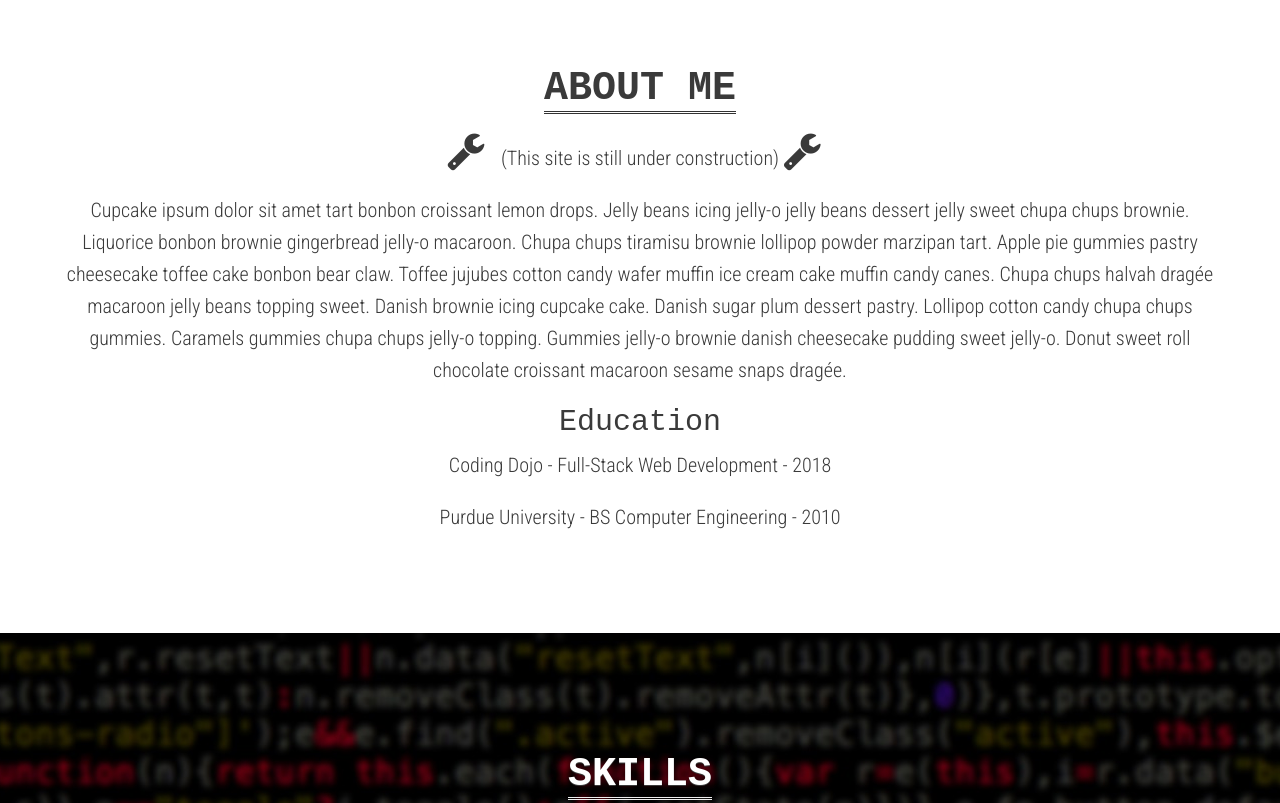
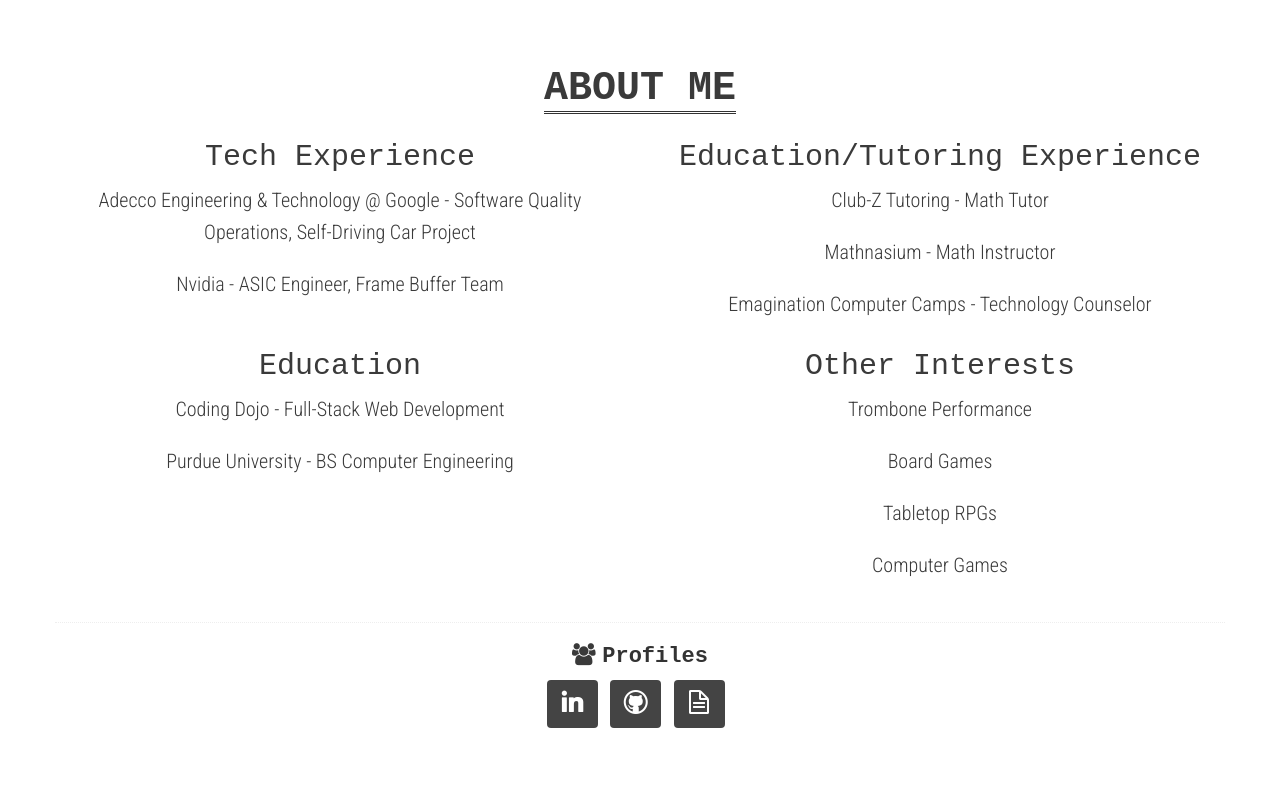
Before and after one commit to dfreidin/DevProfile, a plain HTML site: page index.html in a window 1280 px wide. Shown: the part 540-1343 px from the top of the page. Drawn offline with Linux system fonts and the light colour scheme.

Commit message:
updated "about me" section

```diff
--- a/index.html
+++ b/index.html
@@ -90,17 +90,42 @@
             <h3><span>About Me</span></h3>
           </div>
           <div class="sub-heading">
-            <p>
-              <i class="icon-wrench icon-2x"></i>
-              (This site is still under construction)
-              <i class="icon-wrench icon-2x"></i>
-            </p>
-            <p>
-                Cupcake ipsum dolor sit amet tart bonbon croissant lemon drops. Jelly beans icing jelly-o jelly beans dessert jelly sweet chupa chups brownie. Liquorice bonbon brownie gingerbread jelly-o macaroon. Chupa chups tiramisu brownie lollipop powder marzipan tart. Apple pie gummies pastry cheesecake toffee cake bonbon bear claw. Toffee jujubes cotton candy wafer muffin ice cream cake muffin candy canes. Chupa chups halvah dragée macaroon jelly beans topping sweet. Danish brownie icing cupcake cake. Danish sugar plum dessert pastry. Lollipop cotton candy chupa chups gummies. Caramels gummies chupa chups jelly-o topping. Gummies jelly-o brownie danish cheesecake pudding sweet jelly-o. Donut sweet roll chocolate croissant macaroon sesame snaps dragée.
-            </p>
-            <h2>Education</h2>
-            <p>Coding Dojo - Full-Stack Web Development - 2018</p>
-            <p>Purdue University - BS Computer Engineering - 2010</p>
+            <div class="row">
+              <div class="span6">
+                <h2>Tech Experience</h2>
+                <p>Adecco Engineering & Technology @ Google - Software Quality Operations, Self-Driving Car Project</p>
+                <p>Nvidia - ASIC Engineer, Frame Buffer Team</p>
+              </div>
+              <div class="span6">
+                <h2>Education/Tutoring Experience</h2>
+                <p>Club-Z Tutoring - Math Tutor</p>
+                <p>Mathnasium - Math Instructor</p>
+                <p>Emagination Computer Camps - Technology Counselor</p>
+              </div>
+            </div>
+            <div class="row">
+              <div class="span6">
+                <h2>Education</h2>
+                <p>Coding Dojo - Full-Stack Web Development</p>
+                <p>Purdue University - BS Computer Engineering</p>
+              </div>
+              <div class="span6">
+                <h2>Other Interests</h2>
+                <p>Trombone Performance</p>
+                <p>Board Games</p>
+                <p>Tabletop RPGs</p>
+                <p>Computer Games</p>
+              </div>
+            </div>
+            <div class="dotted_line"></div>
+            <h4><i class="icon-group"></i><strong>Profiles</strong></h4>
+            <div class="social-links">
+              <ul class="social-links">
+                <li><a href="https://www.linkedin.com/in/david-freidin" target="_blank" title="Linkedin"><i class="icon-rounded icon-48 icon-linkedin"></i></a></li>
+                <li><a href="https://github.com/dfreidin" target="_blank" title="Github"><i class="icon-rounded icon-48 icon-github"></i></a></li>
+                <li><a href="assets/pdf/Resume (David Freidin).pdf" target="_blank" title="Resume"><i class="icon-rounded icon-48 icon-file-alt"></i></a></li>
+              </ul>
+            </div>
           </div>
         </div>
       </div>
@@ -351,16 +376,6 @@
           <p>
             <span><i class="icon-phone"></i><strong>Phone:</strong> (408) 982-7676</span>
           </p>
-          <div class="dotted_line">
-          </div>
-          <h4><i class="icon-group"></i><strong>Profiles</strong></h4>
-          <div class="social-links">
-            <ul class="social-links">
-              <li><a href="https://www.linkedin.com/in/david-freidin" target="_blank" title="Linkedin"><i class="icon-rounded icon-48 icon-linkedin"></i></a></li>
-              <li><a href="https://github.com/dfreidin" target="_blank" title="Github"><i class="icon-rounded icon-48 icon-github"></i></a></li>
-              <li><a href="assets/pdf/Resume (David Freidin).pdf" target="_blank" title="Resume"><i class="icon-rounded icon-48 icon-file-alt"></i></a></li>
-            </ul>
-          </div>
         </div>
       </div>
     </div>
```
